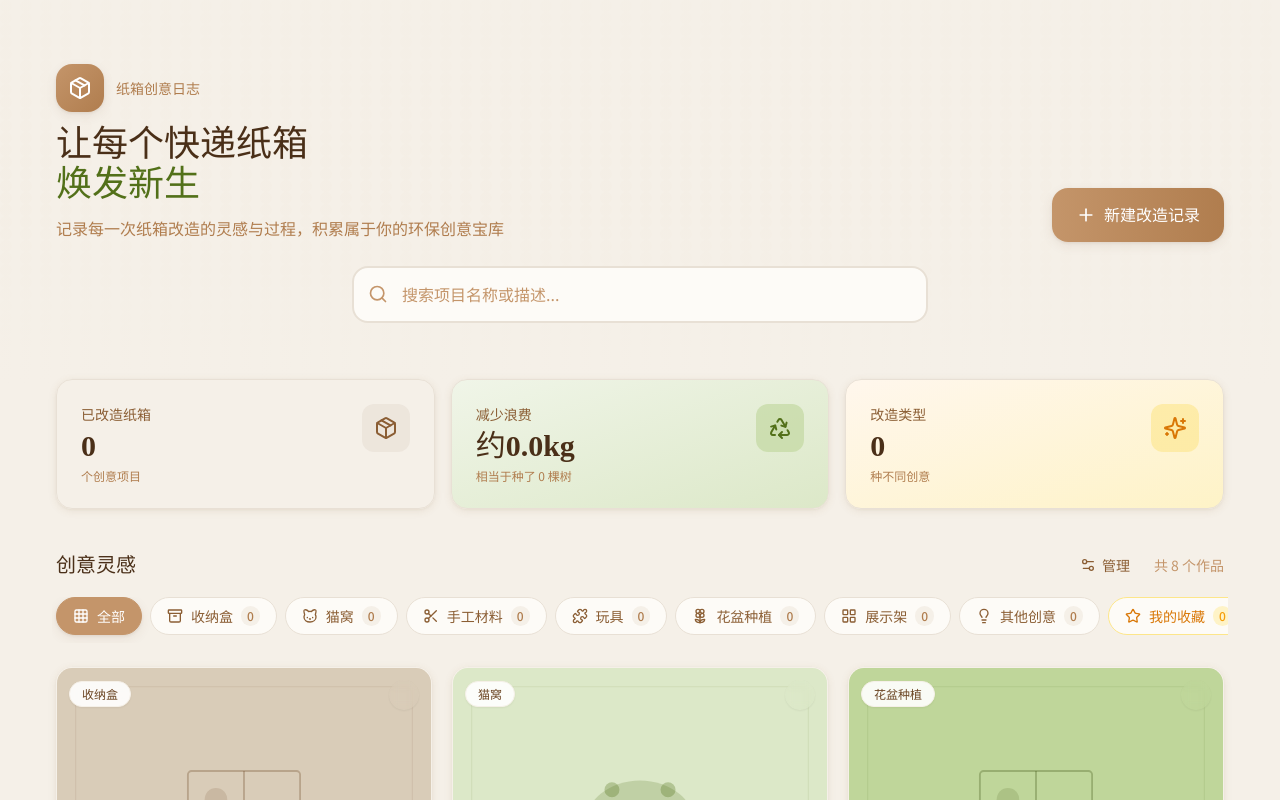
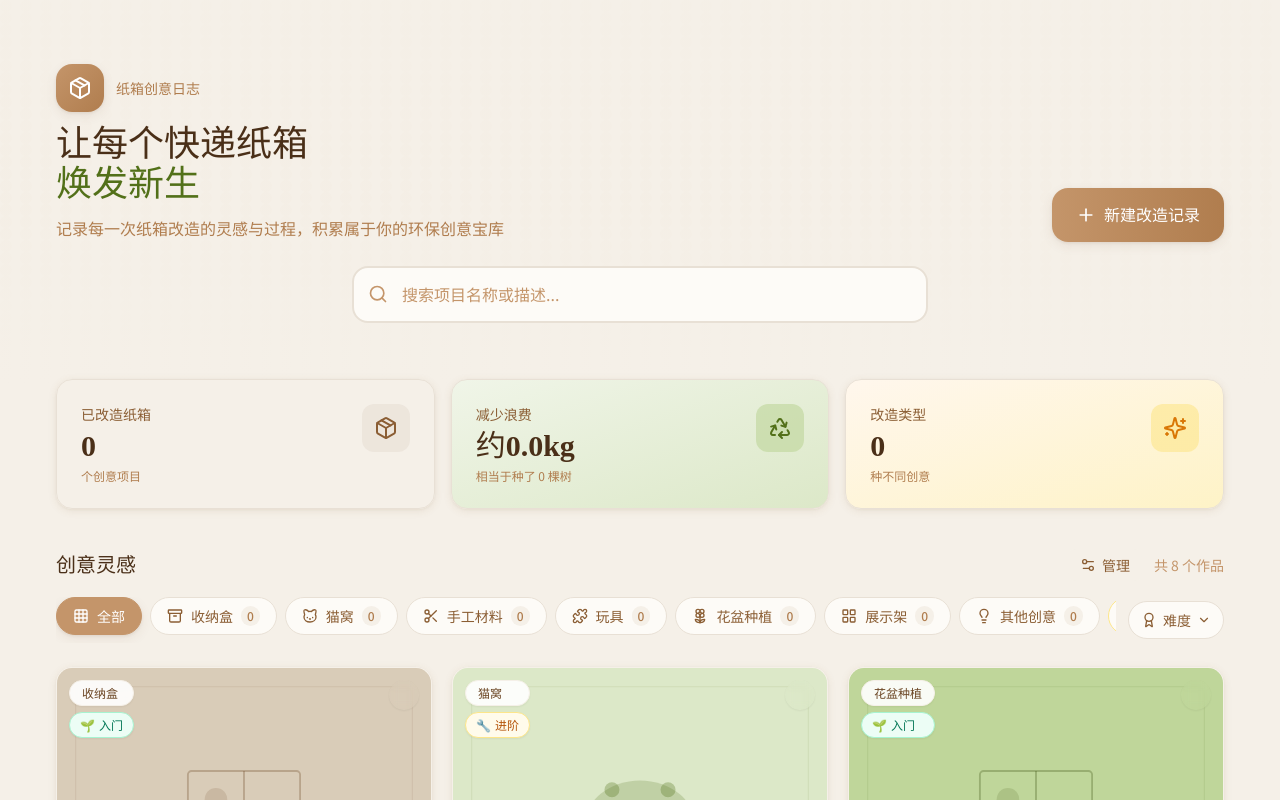
Before and after one commit to DDD520-DEL/ljy-28, a React (Vite) app: page / in a window 1280 px wide. Shown: the top 800 px of the page. Built offline with nearby package versions, Linux system fonts and the light colour scheme; a web font is replaced by a local one.

Commit message:
.4016937876353100:db7f3b9d92af90edad0fe43b315e24d3_6a3669c571ed0961c3108c91.6a3669d071ed0961c3108c93.6a3669cf16bde9e7f0890ee9:Trae CN.T(2026/6/20 18:22:08)

```diff
--- a/src/components/IdeaCard.tsx
+++ b/src/components/IdeaCard.tsx
@@ -1,5 +1,5 @@
 import { useNavigate } from 'react-router-dom';
-import { CATEGORY_LABELS } from '@/constants';
+import { CATEGORY_LABELS, DIFFICULTY_LABELS, DIFFICULTY_ICONS, DIFFICULTY_OPTIONS } from '@/constants';
 import { formatDateRelative } from '@/utils';
 import { Ruler, Layers, ArrowRight, Star, Wrench, Check } from 'lucide-react';
 import type { BoxRecord } from '@/types';
@@ -19,6 +19,9 @@ export default function IdeaCard({ record, index = 0, className, isManageMode =
   const navigate = useNavigate();
   const { isFavorite, toggleFavorite } = useBoxStore();
   const categoryLabel = CATEGORY_LABELS[record.category];
+  const difficultyLabel = DIFFICULTY_LABELS[record.difficulty];
+  const difficultyIcon = DIFFICULTY_ICONS[record.difficulty];
+  const difficultyOpt = DIFFICULTY_OPTIONS.find(d => d.key === record.difficulty);
   const favorited = isFavorite(record.id);
 
   const handleClick = () => {
@@ -71,9 +74,16 @@ export default function IdeaCard({ record, index = 0, className, isManageMode =
           className="w-full h-full object-cover transition-transform duration-500 group-hover:scale-105"
           loading="lazy"
         />
-        <div className="absolute top-3 left-3">
+        <div className="absolute top-3 left-3 flex flex-col gap-1.5">
           <span className="inline-flex items-center px-3 py-1 rounded-full text-xs font-medium bg-white/90 backdrop-blur-sm text-kraft-700 shadow-sm border border-kraft-100">
             {categoryLabel}
+          </span>
+          <span className={cn(
+            'inline-flex items-center gap-1 px-2.5 py-1 rounded-full text-xs font-medium backdrop-blur-sm shadow-sm border',
+            difficultyOpt?.bgColor, difficultyOpt?.color, difficultyOpt?.borderColor
+          )}>
+            <span className="text-xs">{difficultyIcon}</span>
+            {difficultyLabel}
           </span>
         </div>
         {!isManageMode && favorited && (
--- a/src/constants/index.ts
+++ b/src/constants/index.ts
@@ -1,4 +1,4 @@
-import type { CategoryInfo, CompletenessInfo, CategoryType } from '@/types';
+import type { CategoryInfo, CompletenessInfo, DifficultyInfo, CategoryType, DifficultyType } from '@/types';
 
 export const CATEGORIES: CategoryInfo[] = [
   { key: 'all', label: '全部', icon: 'Grid3x3', color: 'kraft' },
@@ -36,3 +36,21 @@ export const COMPLETENESS_LABELS: Record<string, string> = {
   fair: '有破损但可用',
   poor: '破损较严重',
 };
+
+export const DIFFICULTY_OPTIONS: DifficultyInfo[] = [
+  { key: 'beginner', label: '入门', description: '简单易上手，适合新手', color: 'text-emerald-700', bgColor: 'bg-emerald-50', borderColor: 'border-emerald-200', icon: '🌱' },
+  { key: 'intermediate', label: '进阶', description: '需要一定动手能力', color: 'text-amber-700', bgColor: 'bg-amber-50', borderColor: 'border-amber-200', icon: '🔧' },
+  { key: 'expert', label: '达人', description: '高难度，需要丰富经验', color: 'text-rose-700', bgColor: 'bg-rose-50', borderColor: 'border-rose-200', icon: '🏆' },
+];
+
+export const DIFFICULTY_LABELS: Record<DifficultyType, string> = {
+  beginner: '入门',
+  intermediate: '进阶',
+  expert: '达人',
+};
+
+export const DIFFICULTY_ICONS: Record<DifficultyType, string> = {
+  beginner: '🌱',
+  intermediate: '🔧',
+  expert: '🏆',
+};
--- a/src/pages/Home.tsx
+++ b/src/pages/Home.tsx
@@ -1,26 +1,40 @@
-import { useEffect, useMemo, useState, useCallback } from 'react';
+import { useEffect, useMemo, useState, useCallback, useRef } from 'react';
 import { useNavigate } from 'react-router-dom';
-import { Package, Recycle, Sparkles, Plus, Star, Search, X, Settings2, Trash2, CheckSquare, Square, AlertTriangle } from 'lucide-react';
+import { Package, Recycle, Sparkles, Plus, Star, Search, X, Settings2, Trash2, CheckSquare, Square, AlertTriangle, ChevronDown, Award } from 'lucide-react';
 import { useBoxStore } from '@/store/useBoxStore';
 import StatCard from '@/components/StatCard';
 import CategoryTabs from '@/components/CategoryTabs';
 import IdeaCard from '@/components/IdeaCard';
-import type { CategoryType } from '@/types';
+import { DIFFICULTY_OPTIONS, DIFFICULTY_LABELS, DIFFICULTY_ICONS } from '@/constants';
+import type { CategoryType, DifficultyType } from '@/types';
+import { cn } from '@/lib/utils';
 
 export default function Home() {
   const navigate = useNavigate();
-  const { records, currentCategory, searchKeyword, setCategory, setSearchKeyword, getStats, init, isLoaded, favorites, batchDeleteRecords } =
+  const { records, currentCategory, searchKeyword, difficultyFilter, setCategory, setSearchKeyword, setDifficultyFilter, getStats, init, isLoaded, favorites, batchDeleteRecords } =
     useBoxStore();
 
   const [isManageMode, setIsManageMode] = useState(false);
   const [selectedIds, setSelectedIds] = useState<Set<string>>(new Set());
   const [showConfirmDialog, setShowConfirmDialog] = useState(false);
+  const [showDifficultyDropdown, setShowDifficultyDropdown] = useState(false);
+  const difficultyDropdownRef = useRef<HTMLDivElement>(null);
 
   useEffect(() => {
     if (!isLoaded) {
       init();
     }
   }, [init, isLoaded]);
+
+  useEffect(() => {
+    const handleClickOutside = (e: MouseEvent) => {
+      if (difficultyDropdownRef.current && !difficultyDropdownRef.current.contains(e.target as Node)) {
+        setShowDifficultyDropdown(false);
+      }
+    };
+    document.addEventListener('mousedown', handleClickOutside);
+    return () => document.removeEventListener('mousedown', handleClickOutside);
+  }, []);
 
   const filteredRecords = useMemo(() => {
     let result = records;
@@ -29,6 +43,10 @@ export default function Home() {
       result = result.filter((r) => favorites.includes(r.id));
     } else if (currentCategory !== 'all') {
       result = result.filter((r) => r.category === currentCategory);
+    }
+
+    if (difficultyFilter !== 'all') {
+      result = result.filter((r) => r.difficulty === difficultyFilter);
     }
 
     if (searchKeyword.trim()) {
@@ -41,7 +59,7 @@ export default function Home() {
     }
 
     return result;
-  }, [records, currentCategory, searchKeyword, favorites]);
+  }, [records, currentCategory, searchKeyword, difficultyFilter, favorites]);
 
   const stats = useMemo(() => getStats(), [getStats]);
 
@@ -219,11 +237,57 @@ export default function Home() {
             </div>
           </div>
 
-          <CategoryTabs
-            activeCategory={currentCategory}
-            onCategoryChange={handleCategoryChange}
-            counts={categoryCounts}
-          />
+          <div className="flex items-center gap-3">
+            <div className="flex-1 overflow-hidden">
+              <CategoryTabs
+                activeCategory={currentCategory}
+                onCategoryChange={handleCategoryChange}
+                counts={categoryCounts}
+              />
+            </div>
+            <div className="relative flex-shrink-0" ref={difficultyDropdownRef}>
+              <button
+                onClick={() => setShowDifficultyDropdown(!showDifficultyDropdown)}
+                className={cn(
+                  'inline-flex items-center gap-1.5 px-3 py-2 rounded-full text-sm font-medium border transition-all duration-200',
+                  difficultyFilter !== 'all'
+                    ? 'bg-kraft-400 text-white border-kraft-400 shadow-paper'
+                    : 'bg-paper-white text-kraft-600 border-kraft-200 hover:bg-kraft-50 hover:border-kraft-300'
+                )}
+              >
+                <Award className="w-4 h-4" />
+                <span>{difficultyFilter === 'all' ? '难度' : DIFFICULTY_LABELS[difficultyFilter]}</span>
+                <ChevronDown className={cn('w-3.5 h-3.5 transition-transform duration-200', showDifficultyDropdown && 'rotate-180')} />
+              </button>
+              {showDifficultyDropdown && (
+                <div className="absolute right-0 top-full mt-2 w-44 bg-white rounded-xl shadow-lg border border-kraft-100 py-1 z-20 animate-fade-in-up">
+                  <button
+                    onClick={() => { setDifficultyFilter('all'); setShowDifficultyDropdown(false); }}
+                    className={cn(
+                      'w-full px-4 py-2.5 text-left text-sm flex items-center gap-2 hover:bg-kraft-50 transition-colors',
+                      difficultyFilter === 'all' ? 'text-kraft-800 font-medium bg-kraft-50' : 'text-kraft-600'
+                    )}
+                  >
+                    全部难度
+                  </button>
+                  {DIFFICULTY_OPTIONS.map((opt) => (
+                    <button
+                      key={opt.key}
+                      onClick={() => { setDifficultyFilter(opt.key); setShowDifficultyDropdown(false); }}
+                      className={cn(
+                        'w-full px-4 py-2.5 text-left text-sm flex items-center gap-2 hover:bg-kraft-50 transition-colors',
+                        difficultyFilter === opt.key ? 'text-kraft-800 font-medium bg-kraft-50' : 'text-kraft-600'
+                      )}
+                    >
+                      <span>{opt.icon}</span>
+                      <span>{opt.label}</span>
+                      <span className="text-xs text-kraft-400 ml-auto">{opt.description}</span>
+                    </button>
+                  ))}
+                </div>
+              )}
+            </div>
+          </div>
         </section>
 
         {isManageMode && (
--- a/src/store/useBoxStore.ts
+++ b/src/store/useBoxStore.ts
@@ -1,5 +1,5 @@
 import { create } from 'zustand';
-import type { BoxRecord, CategoryType, StatsData } from '@/types';
+import type { BoxRecord, CategoryType, DifficultyType, StatsData } from '@/types';
 import { loadFromStorage, saveToStorage, STORAGE_KEY, FAVORITES_STORAGE_KEY, generateId, StorageQuotaExceededError } from '@/utils';
 import { MOCK_RECORDS } from '@/data/mockData';
 import { toast } from '@/components/Toast';
@@ -8,6 +8,7 @@ interface BoxStore {
   records: BoxRecord[];
   currentCategory: CategoryType | 'all' | 'favorites';
   searchKeyword: string;
+  difficultyFilter: DifficultyType | 'all';
   favorites: string[];
   isLoaded: boolean;
   isSaving: boolean;
@@ -20,6 +21,7 @@ interface BoxStore {
   getRecordById: (id: string) => BoxRecord | undefined;
   setCategory: (category: CategoryType | 'all' | 'favorites') => void;
   setSearchKeyword: (keyword: string) => void;
+  setDifficultyFilter: (difficulty: DifficultyType | 'all') => void;
   getFilteredRecords: () => BoxRecord[];
   getStats: () => StatsData;
   toggleFavorite: (id: string) => void;
@@ -30,6 +32,7 @@ export const useBoxStore = create<BoxStore>((set, get) => ({
   records: [],
   currentCategory: 'all',
   searchKeyword: '',
+  difficultyFilter: 'all',
   favorites: [],
   isLoaded: false,
   isSaving: false,
@@ -157,14 +160,22 @@ export const useBoxStore = create<BoxStore>((set, get) => ({
     set({ searchKeyword: keyword });
   },
 
+  setDifficultyFilter: (difficulty) => {
+    set({ difficultyFilter: difficulty });
+  },
+
   getFilteredRecords: () => {
-    const { records, currentCategory, searchKeyword, favorites } = get();
+    const { records, currentCategory, searchKeyword, difficultyFilter, favorites } = get();
     let result = records;
 
     if (currentCategory === 'favorites') {
       result = result.filter((r) => favorites.includes(r.id));
     } else if (currentCategory !== 'all') {
       result = result.filter((r) => r.category === currentCategory);
+    }
+
+    if (difficultyFilter !== 'all') {
+      result = result.filter((r) => r.difficulty === difficultyFilter);
     }
 
     if (searchKeyword.trim()) {
```
Also changed, not shown: src/data/mockData.ts (+8 -0 lines), src/pages/Detail.tsx (+21 -5 lines), src/pages/Record.tsx (+36 -2 lines), src/types/index.ts (+13 -0 lines).
